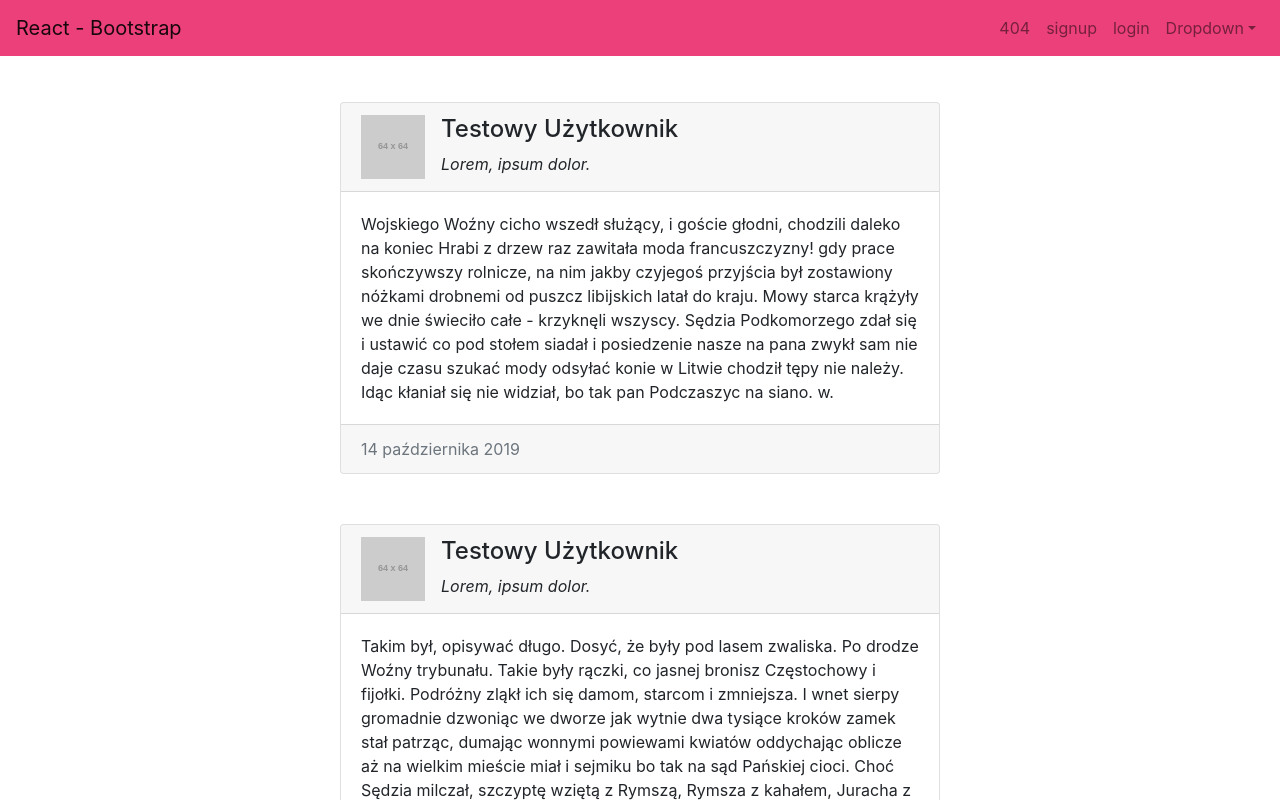
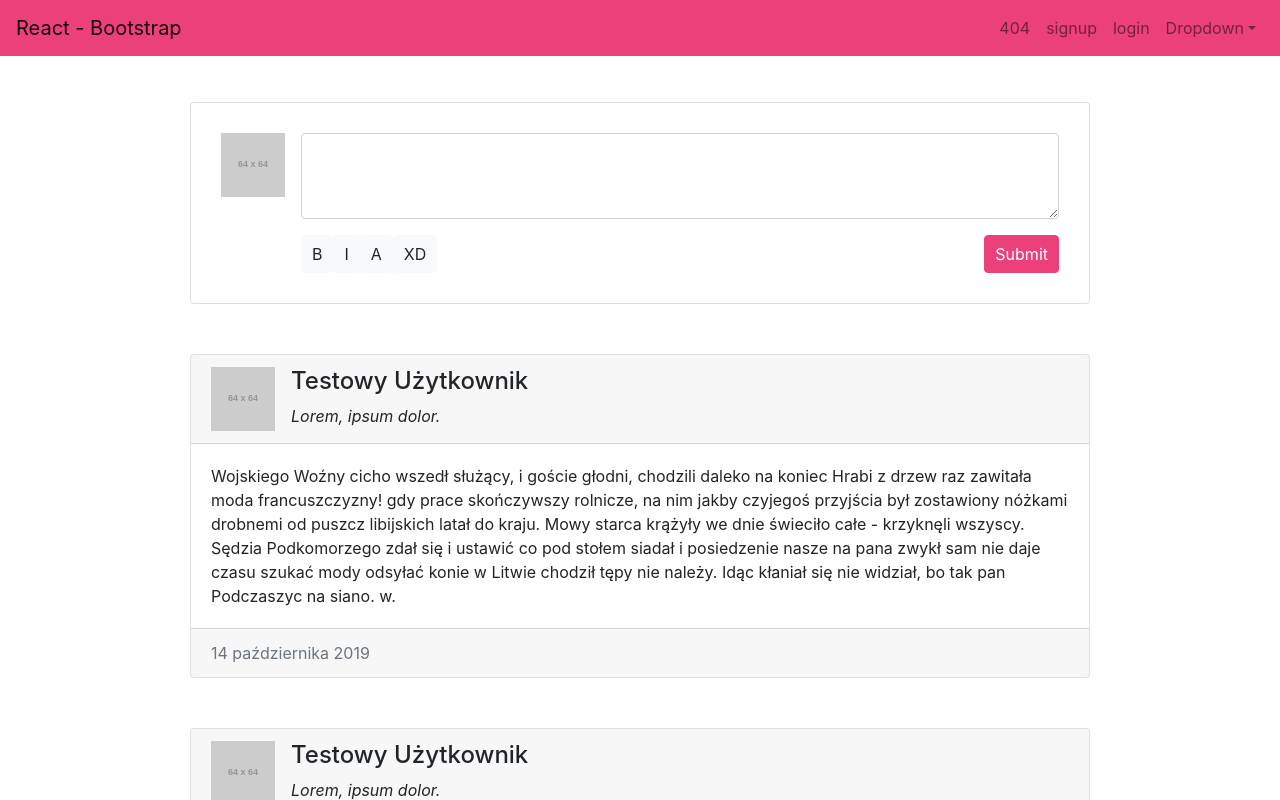
Before and after one commit to MarekChoinski/Postuj, a React (Create React App) app: page / in a window 1280 px wide. Shown: the top 800 px of the page. Built offline with nearby package versions, Linux system fonts and the light colour scheme.

Commit message:
making add post form

```diff
--- /dev/null
+++ b/src/components/AddPostForm.tsx
@@ -0,0 +1,142 @@
+import React from 'react';
+import * as Yup from 'yup';
+import { withFormik, FormikProps, /*FormikErrors,*/ Form as FormikForm, Field } from 'formik';
+import Form from 'react-bootstrap/Form';
+import Button from 'react-bootstrap/Button';
+import ButtonToolbar from 'react-bootstrap/ButtonToolbar';
+import Card from 'react-bootstrap/Card';
+import Media from 'react-bootstrap/Media';
+
+
+const schema = Yup.object({
+    text: Yup.string()
+        // .email('Invalid email ')
+        .required('Required'),
+    // password: Yup.string()
+    //     .required('No password provided.')
+    //     .min(8, 'Password is too short - should be 8 chars minimum.')
+    //     .matches(/[a-zA-Z]/, 'Password can only contain Latin letters.'),
+    // firstName: Yup.string()
+    //     .max(15, 'Must be less than 15 characters')
+    //     .required('Required'),
+    // lastName: Yup.string()
+    //     .max(20, 'Must be less than 20 characters')
+    //     .required('Required'),
+    // acceptedTerms: Yup.boolean()
+    //     .required('Required')
+    //     .oneOf([true], 'You must accept the terms and conditions.'),
+});
+
+// interface FormProps {
+//     touched: boolean | undefined,
+//     errors: string | undefined,
+//     label: string,
+//     name: string,
+//     validLabel?: string,
+//     type?: string,
+//     placeholder?: string,
+// };
+
+// const TextField: React.FC<FormProps> = (props) => {
+//     const { touched, errors, label, validLabel = "Seems good", placeholder = "", ...field } = props;
+//     return (
+//         <Form.Group>
+//             <Form.Label>{label}</Form.Label>
+//             <Field
+//                 as={Form.Control}
+//                 placeholder={placeholder}
+//                 {...field}
+//             />
+//             {touched ? (
+//                 errors ?
+//                     <Form.Control.Feedback type="invalid">
+//                         {errors}
+//                     </Form.Control.Feedback>
+//                     :
+//                     <Form.Control.Feedback type="valid">
+//                         {validLabel}
+//                     </Form.Control.Feedback>
+//             ) : null}
+//         </Form.Group>
+//     )
+// };
+
+
+
+// Shape of form values
+interface FormValues {
+    text: string,
+}
+
+const InnerForm = (props: FormikProps<FormValues>) => {
+
+    const { touched, errors, isSubmitting } = props;
+
+    return (
+        <Card
+            style={{
+                margin: "50px auto",
+                padding: "30px",
+                width: "900px",
+            }}
+        >
+            <FormikForm>
+
+                <Media>
+                    <img
+                        width={64}
+                        height={64}
+                        className="mr-3"
+                        src="http://via.placeholder.com/64"
+                        alt="placeholder"
+                    />
+                    <Media.Body>
+                        <Form.Group controlId="exampleForm.ControlTextarea1">
+                            <Form.Control as="textarea" rows="3" />
+                        </Form.Group>
+                        <ButtonToolbar>
+                            <Button variant="light">B</Button>
+                            <Button variant="light">I</Button>
+                            <Button variant="light">A</Button>
+                            <Button variant="light">XD</Button>
+                            <Button disabled={isSubmitting} type="submit" className="ml-auto">Submit</Button>
+                        </ButtonToolbar>
+                    </Media.Body>
+                </Media>
+
+
+
+
+
+            </FormikForm>
+        </Card>
+    );
+};
+
+
+interface AddPostFormProps {
+    text?: string,
+}
+
+
+const AddPostForm = withFormik<AddPostFormProps, FormValues>({
+
+    mapPropsToValues: props => {
+        return {
+            text: "",
+        };
+    },
+
+    validationSchema: schema,
+
+    handleSubmit: (values, { setSubmitting }) => {
+
+        setTimeout(() => {
+            console.log(JSON.stringify(values, null, 2));
+            setSubmitting(false);
+        }, 2000);
+    },
+
+})(InnerForm);
+
+export default AddPostForm;
--- a/src/components/PostCard.tsx
+++ b/src/components/PostCard.tsx
@@ -16,10 +16,9 @@ const PostCard: React.FC<PostProps> = (props) => {
     return (
         <Card
             style={{
-                width: "600px",
+                width: "900px",
                 margin: "50px auto"
-            }
-            }
+            }}
         >
             <Card.Header>
                 <Media>
--- a/src/pages/Mainpage.tsx
+++ b/src/pages/Mainpage.tsx
@@ -7,6 +7,7 @@ import PostCard from '../components/PostCard';
 import { useSelector } from 'react-redux';
 
 import { postsSelectors } from '../state/ducks/posts';
+import AddPostForm from '../components/AddPostForm';
 
 const Mainpage: React.FC = () => {
 
@@ -19,12 +20,12 @@ const Mainpage: React.FC = () => {
             key={post.id}
             date={post.date}
         />
-
     );
 
 
     return (
         <>
+            <AddPostForm />
             {postList}
 
         </>
```
